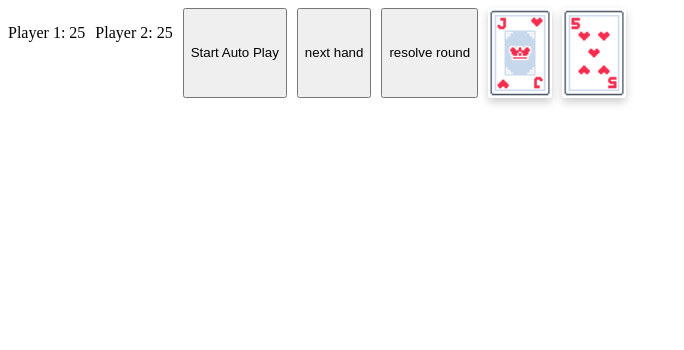
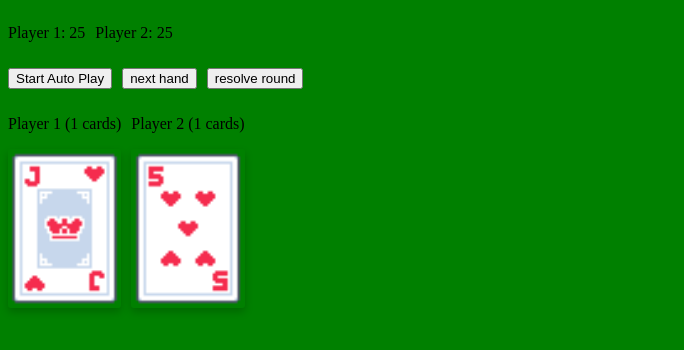
Before and after one commit to abattalov/card-game, a React (Vite) app: page / in a window 1280 px wide. Both pictures are taken after a click on the button "next hand". Shown: the top 350 px of the page, without its empty margins (0-684 px from the left). Built offline with nearby package versions, Linux system fonts and the light colour scheme.

Commit message:
added green background

```diff
--- /dev/null
+++ b/src/App.css
@@ -0,0 +1,3 @@
+body {
+    background-color: green;
+}
--- a/src/App.tsx
+++ b/src/App.tsx
@@ -1,4 +1,5 @@
 import Card from "./components/Card";
+import "./App.css";
 import type { GameState } from "./types/types";
 import { createStandardDeck, dealCards, getNextCard, getTieCards, shuffleDeck } from "./utils/deckUtils";
 import { useEffect, useState } from 'react';
@@ -88,57 +89,57 @@ function App() {
     }
   }
 
-  // return (
-  //   <div style={{ display: "flex", gap: "10px", flexDirection: "column" }}>
-  //     <div style={{ display: "flex", gap: "10px" }}>
-  //       <p>Player 1: {gameState.player1.length}</p>
-  //       <p>Player 2: {gameState.player2.length}</p>
-  //     </div>
-
-  //     <div style={{ display: "flex", gap: "10px" }}>
-  //       <button onClick={() => setAutoPlay(!autoPlay)}>
-  //         {autoPlay ? "Stop Auto Play" : "Start Auto Play"}
-  //       </button>
-  //       <button onClick={handleNextHand}>next hand</button>
-  //       <button onClick={resolveRound}>resolve round</button>
-  //     </div>
-
-  //     {gameState.game && gameState.game.player1Card && gameState.game.player2Card && (
-  //       <div>
-  //         {gameState.game.player1Card.length > 1 && <p style={{ color: 'red', fontWeight: 'bold' }}>WAR!</p>}
-  //         <div style={{ display: "flex", gap: "10px" }}>
-  //           <div>
-  //             <p>Player 1 ({gameState.game.player1Card.length} cards)</p>
-  //             <Card card={gameState.game.player1Card[gameState.game.player1Card.length - 1]} />
-  //           </div>
-  //           <div>
-  //             <p>Player 2 ({gameState.game.player2Card.length} cards)</p>
-  //             <Card card={gameState.game.player2Card[gameState.game.player2Card.length - 1]} />
-  //           </div>
-  //         </div>
-  //       </div>
-  //     )}
-  //   </div>
-  // );
-
-
   return (
+    <div style={{ display: "flex", gap: "10px", flexDirection: "column" }}>
       <div style={{ display: "flex", gap: "10px" }}>
         <p>Player 1: {gameState.player1.length}</p>
         <p>Player 2: {gameState.player2.length}</p>
+      </div>
+
+      <div style={{ display: "flex", gap: "10px" }}>
         <button onClick={() => setAutoPlay(!autoPlay)}>
           {autoPlay ? "Stop Auto Play" : "Start Auto Play"}
         </button>
         <button onClick={handleNextHand}>next hand</button>
         <button onClick={resolveRound}>resolve round</button>
-      {gameState.game && gameState.game.player1Card && gameState.game.player2Card &&
-        <>
-          <Card card={gameState.game.player1Card[0]}/>
-          <Card card={gameState.game.player2Card[0]}/>
-        </>
-      }
+      </div>
+
+      {gameState.game && gameState.game.player1Card && gameState.game.player2Card && (
+        <div>
+          {gameState.game.player1Card.length > 1 && <p style={{ color: 'red', fontWeight: 'bold' }}>WAR!</p>}
+          <div style={{ display: "flex", gap: "10px" }}>
+            <div>
+              <p>Player 1 ({gameState.game.player1Card.length} cards)</p>
+              <Card card={gameState.game.player1Card[gameState.game.player1Card.length - 1]} />
+            </div>
+            <div>
+              <p>Player 2 ({gameState.game.player2Card.length} cards)</p>
+              <Card card={gameState.game.player2Card[gameState.game.player2Card.length - 1]} />
+            </div>
+          </div>
+        </div>
+      )}
     </div>
   );
+
+
+  // return (
+  //   <div style={{ display: "flex", gap: "10px" }}>
+  //     <p>Player 1: {gameState.player1.length}</p>
+  //     <p>Player 2: {gameState.player2.length}</p>
+  //     <button onClick={() => setAutoPlay(!autoPlay)}>
+  //       {autoPlay ? "Stop Auto Play" : "Start Auto Play"}
+  //     </button>
+  //     <button onClick={handleNextHand}>next hand</button>
+  //     <button onClick={resolveRound}>resolve round</button>
+  //     {gameState.game && gameState.game.player1Card && gameState.game.player2Card &&
+  //       <>
+  //         <Card card={gameState.game.player1Card[0]}/>
+  //         <Card card={gameState.game.player2Card[0]}/>
+  //       </>
+  //     }
+  //   </div>
+  // );
 }
 
 export default App;
```
Lines whose indentation alone changed are shown as unchanged.
